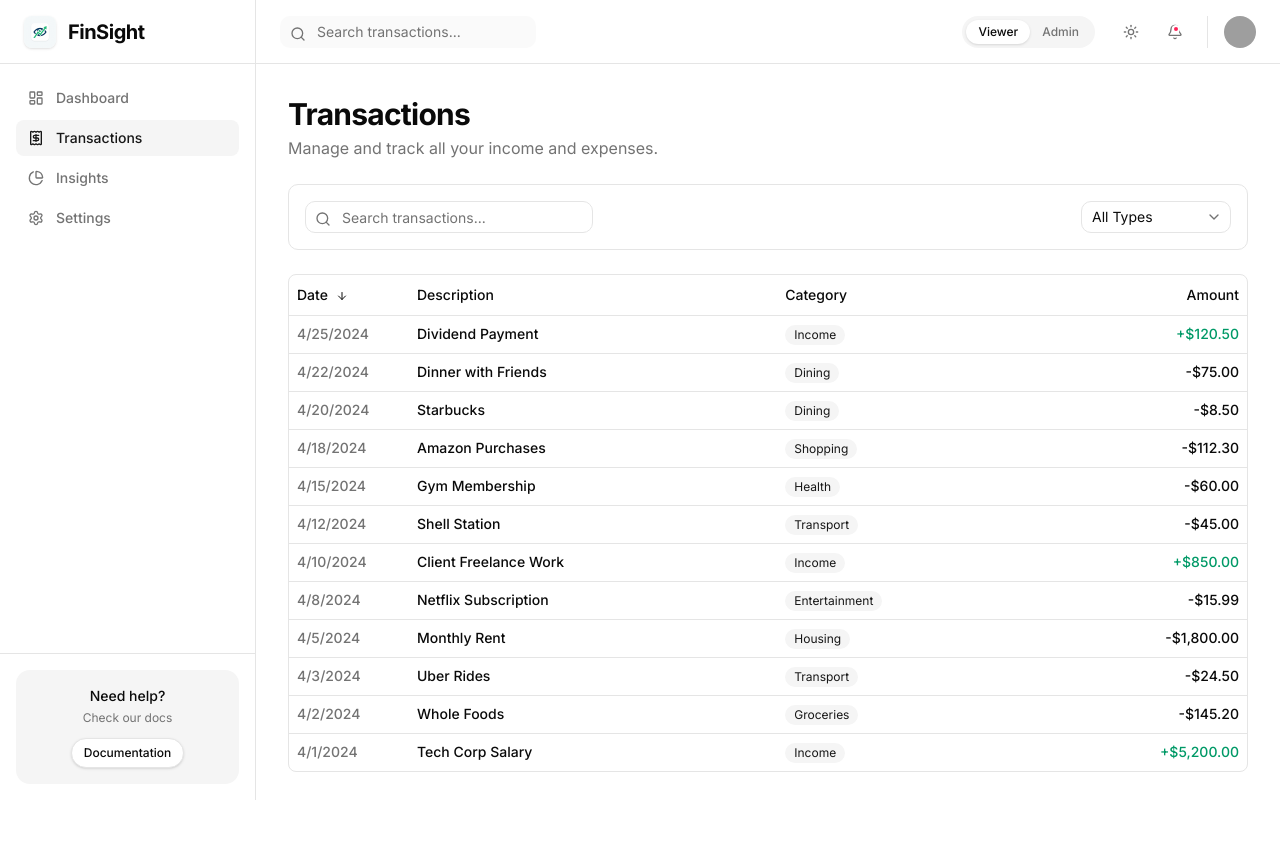
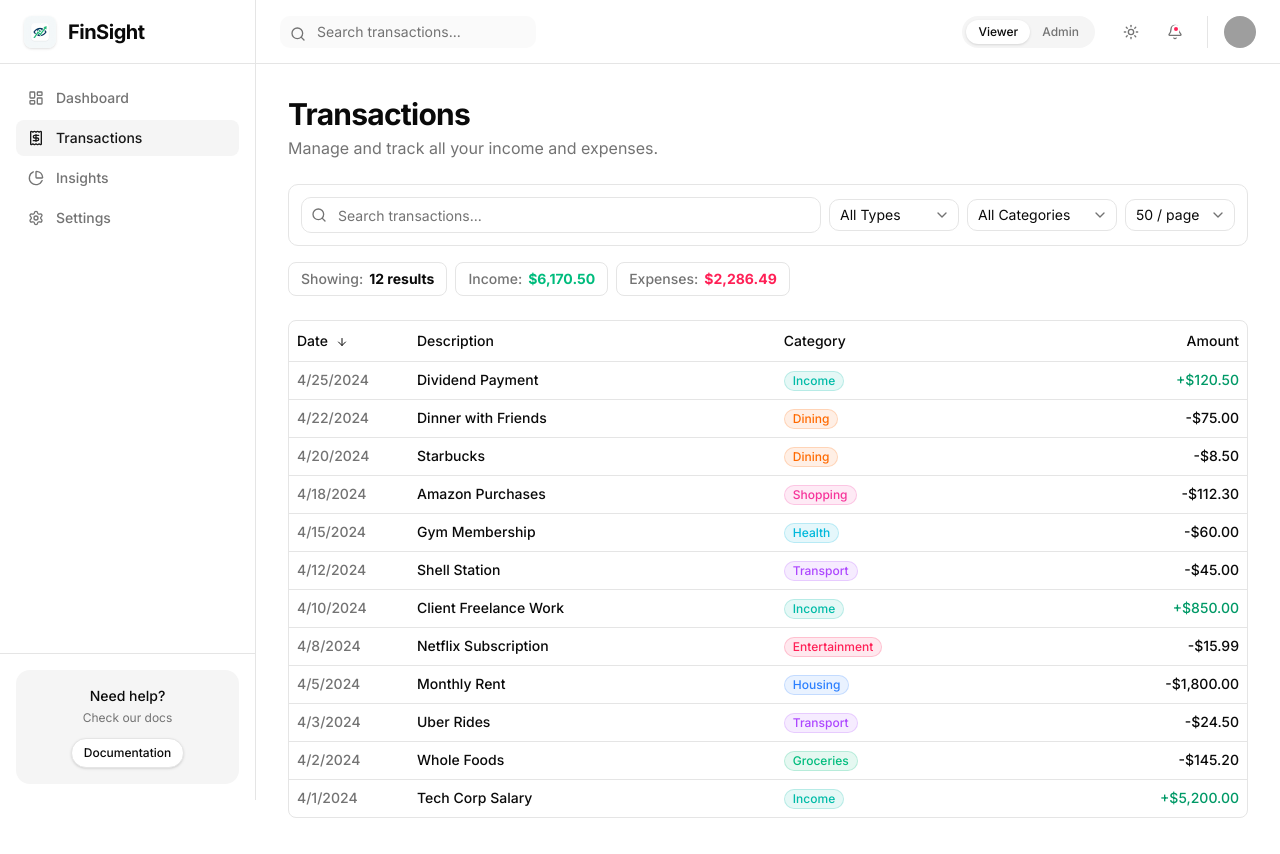
Before and after one commit to nksmanya/FinSight, a Next.js app: page /transactions in a window 1280 px wide. Shown: the top 854 px of the page. Built offline with nearby package versions, Linux system fonts and the light colour scheme; grey boxes are pictures that could not be loaded.

Commit message:
Transaction Table Update

```diff
--- a/app/transactions/page.tsx
+++ b/app/transactions/page.tsx
@@ -7,6 +7,7 @@
 import { Input } from '@/components/ui/input';
 import { Select, SelectContent, SelectItem, SelectTrigger, SelectValue } from '@/components/ui/select';
 import { Search } from 'lucide-react';
+import { formatCurrency } from '@/lib/mock-data';
 
 export default function TransactionsPage() {
   const { isAdmin } = useRole();
@@ -16,6 +17,10 @@
     setSearch,
     typeFilter,
     setTypeFilter,
+    categoryFilter,
+    setCategoryFilter,
+    limit,
+    setLimit,
     sortField,
     sortOrder,
     setSortOrder,
@@ -23,6 +28,9 @@
     addTransaction,
     deleteTransaction,
     editTransaction,
+    categories,
+    stats,
+    allFilteredTransactionsLength,
   } = useTransactions();
 
   const handleSort = (field: 'date' | 'amount') => {
@@ -46,12 +54,13 @@
         {isAdmin && <AddTransactionModal onAdd={addTransaction} />}
       </div>
 
-      <div className="flex flex-col sm:flex-row justify-between items-center gap-4 bg-card p-4 rounded-lg border">
-        <div className="relative w-full sm:w-72">
+      <div className="space-y-4">
+        <div className="flex flex-col sm:flex-row flex-wrap items-center gap-2 bg-card p-3 rounded-lg border">
+          <div className="relative flex-1 min-w-[200px] w-full">
             <Search className="absolute left-2.5 top-2.5 h-4 w-4 text-muted-foreground" />
             <Input
               placeholder="Search transactions..."
-            className="pl-9 bg-background"
+              className="pl-9 bg-background h-9"
               value={search}
               onChange={(e) => setSearch(e.target.value)}
             />
@@ -59,7 +68,7 @@
 
           <div className="flex items-center gap-2 w-full sm:w-auto">
             <Select value={typeFilter} onValueChange={(v: any) => setTypeFilter(v)}>
-            <SelectTrigger className="w-full sm:w-[150px] bg-background">
+              <SelectTrigger className="w-full sm:w-[130px] bg-background h-9">
                 <SelectValue placeholder="All Types" />
               </SelectTrigger>
               <SelectContent>
@@ -68,6 +77,42 @@
                 <SelectItem value="expense">Expense</SelectItem>
               </SelectContent>
             </Select>
+
+            <Select value={categoryFilter} onValueChange={(v) => setCategoryFilter(v)}>
+              <SelectTrigger className="w-full sm:w-[150px] bg-background h-9">
+                <SelectValue placeholder="All Categories" />
+              </SelectTrigger>
+              <SelectContent>
+                {categories.map(c => (
+                  <SelectItem key={c} value={c}>{c === 'all' ? 'All Categories' : c}</SelectItem>
+                ))}
+              </SelectContent>
+            </Select>
+
+            <Select value={limit.toString()} onValueChange={(v) => setLimit(parseInt(v))}>
+              <SelectTrigger className="w-full sm:w-[110px] bg-background h-9">
+                <SelectValue placeholder="Limit" />
+              </SelectTrigger>
+              <SelectContent>
+                <SelectItem value="10">10 / page</SelectItem>
+                <SelectItem value="25">25 / page</SelectItem>
+                <SelectItem value="50">50 / page</SelectItem>
+                <SelectItem value="100">100 / page</SelectItem>
+              </SelectContent>
+            </Select>
+          </div>
+        </div>
+
+        <div className="flex flex-wrap gap-2">
+          <div className="px-3 py-1.5 bg-card border rounded-md text-sm text-muted-foreground font-medium flex items-center gap-1.5">
+            Showing: <span className="font-bold text-foreground">{allFilteredTransactionsLength} results</span>
+          </div>
+          <div className="px-3 py-1.5 bg-card border rounded-md text-sm text-muted-foreground font-medium flex items-center gap-1.5">
+            Income: <span className="text-emerald-500 dark:text-emerald-400 font-bold">{formatCurrency(stats.income)}</span>
+          </div>
+          <div className="px-3 py-1.5 bg-card border rounded-md text-sm text-muted-foreground font-medium flex items-center gap-1.5">
+            Expenses: <span className="text-rose-500 dark:text-rose-400 font-bold">{formatCurrency(stats.expenses)}</span>
+          </div>
         </div>
       </div>
 
--- a/components/transactions/TransactionTable.tsx
+++ b/components/transactions/TransactionTable.tsx
@@ -14,6 +14,7 @@
 import { cn } from '@/lib/utils';
 import { useRole } from '@/context/RoleContext';
 import { EditTransactionModal } from './EditTransactionModal';
+import { getCategoryColorClass } from '@/lib/categories';
 
 interface TransactionTableProps {
   transactions: Transaction[];
@@ -96,7 +97,7 @@
                   <div className="font-medium">{transaction.description}</div>
                 </TableCell>
                 <TableCell>
-                  <Badge variant="secondary" className="font-normal">
+                  <Badge variant="outline" className={cn("font-medium", getCategoryColorClass(transaction.category))}>
                     {transaction.category}
                   </Badge>
                 </TableCell>
--- a/hooks/useTransactions.ts
+++ b/hooks/useTransactions.ts
@@ -9,8 +9,15 @@
   const [data, setData] = useState<Transaction[]>(mockTransactions);
   const [search, setSearch] = useState('');
   const [typeFilter, setTypeFilter] = useState<'all' | 'income' | 'expense'>('all');
+  const [categoryFilter, setCategoryFilter] = useState<string>('all');
+  const [limit, setLimit] = useState<number>(50);
   const [sortField, setSortField] = useState<SortField>('date');
   const [sortOrder, setSortOrder] = useState<SortOrder>('desc');
+
+  const categories = useMemo(() => {
+    const cats = new Set(data.map((t) => t.category));
+    return ['all', ...Array.from(cats)].sort();
+  }, [data]);
 
   const addTransaction = (transaction: Omit<Transaction, 'id'>) => {
     const newTransaction = {
@@ -48,6 +55,11 @@
       result = result.filter((t) => t.type === typeFilter);
     }
 
+    // Category filter
+    if (categoryFilter !== 'all') {
+      result = result.filter((t) => t.category === categoryFilter);
+    }
+
     // Sort
     result.sort((a, b) => {
       let comparison = 0;
@@ -61,14 +73,35 @@
     });
 
     return result;
-  }, [data, search, typeFilter, sortField, sortOrder]);
+  }, [data, search, typeFilter, categoryFilter, sortField, sortOrder]);
+
+  const stats = useMemo(() => {
+    let income = 0;
+    let expenses = 0;
+    filteredAndSortedData.forEach((t) => {
+      if (t.type === 'income') income += t.amount;
+      else expenses += t.amount;
+    });
+    return { income, expenses, count: filteredAndSortedData.length };
+  }, [filteredAndSortedData]);
+
+  const paginatedData = useMemo(() => {
+    return filteredAndSortedData.slice(0, limit);
+  }, [filteredAndSortedData, limit]);
 
   return {
-    transactions: filteredAndSortedData,
+    transactions: paginatedData,
+    allFilteredTransactionsLength: stats.count,
+    stats,
+    categories,
     search,
     setSearch,
     typeFilter,
     setTypeFilter,
+    categoryFilter,
+    setCategoryFilter,
+    limit,
+    setLimit,
     sortField,
     setSortField,
     sortOrder,
--- /dev/null
+++ b/lib/categories.ts
@@ -0,0 +1,27 @@
+export const categoryColors: Record<string, string> = {
+  Housing: 'bg-blue-500/10 text-blue-500 border-blue-500/20',
+  Groceries: 'bg-emerald-500/10 text-emerald-500 border-emerald-500/20',
+  Dining: 'bg-orange-500/10 text-orange-500 border-orange-500/20',
+  Transport: 'bg-purple-500/10 text-purple-500 border-purple-500/20',
+  Entertainment: 'bg-rose-500/10 text-rose-500 border-rose-500/20',
+  Income: 'bg-teal-500/10 text-teal-500 border-teal-500/20',
+  Health: 'bg-cyan-500/10 text-cyan-500 border-cyan-500/20',
+  Shopping: 'bg-pink-500/10 text-pink-500 border-pink-500/20',
+};
+
+const defaultColor = 'bg-gray-500/10 text-gray-500 border-gray-500/20 dark:text-gray-400';
+
+export function getCategoryColorClass(category: string): string {
+  // Try exact match
+  if (categoryColors[category]) {
+    return categoryColors[category];
+  }
+
+  // Try case-insensitive matching
+  const normalizedCategory = category.toLowerCase();
+  const matchedKey = Object.keys(categoryColors).find(
+    (key) => key.toLowerCase() === normalizedCategory
+  );
+
+  return matchedKey ? categoryColors[matchedKey] : defaultColor;
+}
```
Lines whose indentation alone changed are shown as unchanged.
